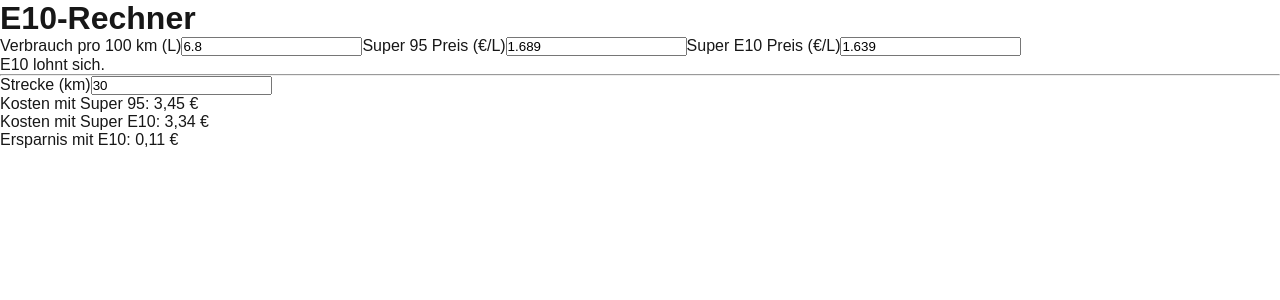
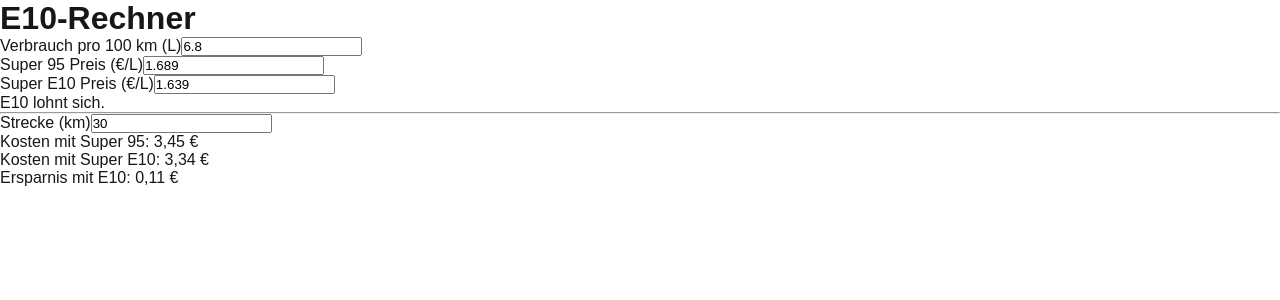
Before and after one commit to yatamci/E10-Rechner, a Next.js app: page / in a window 1280 px wide. Shown: the top 300 px of the page. Built offline with nearby package versions, Linux system fonts and the light colour scheme.

Commit message:
fix: Layout gefixt und Dezimalzeichen lokalisiert

```diff
--- a/app/page.tsx
+++ b/app/page.tsx
@@ -22,51 +22,59 @@ export default function Home() {
     ergebnis = 'E10 ist teurer als Super 95.';
   }
 
-  const formatEuro = (wert: number) =>
-    wert.toFixed(2).replace('.', ',');
+  // Hilfsfunktion für Komma statt Punkt
+  const formatEuro = (wert: number) => wert.toFixed(2).replace('.', ',');
 
   return (
     <main className="flex min-h-screen flex-col items-center justify-start p-4">
       <h1 className="text-4xl font-bold mb-8">E10-Rechner</h1>
 
-      <label className="mb-1">Verbrauch pro 100 km (L)</label>
+      <div className="flex flex-col items-start mb-4">
+        <label>Verbrauch pro 100 km (L)</label>
         <input
           type="number"
           step="0.1"
           value={verbrauch}
           onChange={(e) => setVerbrauch(parseFloat(e.target.value))}
-        className="mb-4 p-2 border rounded w-40"
+          className="p-2 border rounded w-40"
         />
+      </div>
 
-      <label className="mb-1">Super 95 Preis (€/L)</label>
+      <div className="flex flex-col items-start mb-4">
+        <label>Super 95 Preis (€/L)</label>
         <input
           type="number"
           step="0.001"
           value={preis95}
           onChange={(e) => setPreis95(parseFloat(e.target.value))}
-        className="mb-4 p-2 border rounded w-40"
+          className="p-2 border rounded w-40"
         />
+      </div>
 
-      <label className="mb-1">Super E10 Preis (€/L)</label>
+      <div className="flex flex-col items-start mb-6">
+        <label>Super E10 Preis (€/L)</label>
         <input
           type="number"
           step="0.001"
           value={preisE10}
           onChange={(e) => setPreisE10(parseFloat(e.target.value))}
-        className="mb-6 p-2 border rounded w-40"
+          className="p-2 border rounded w-40"
         />
+      </div>
 
       <div className="mb-2">{ergebnis}</div>
 
       <hr className="w-full my-6" />
 
-      <label className="mb-1">Strecke (km)</label>
+      <div className="flex flex-col items-start mb-4">
+        <label>Strecke (km)</label>
         <input
           type="number"
           value={strecke}
           onChange={(e) => setStrecke(parseFloat(e.target.value))}
-        className="mb-4 p-2 border rounded w-40"
+          className="p-2 border rounded w-40"
         />
+      </div>
 
       <div className="mb-1">Kosten mit Super 95: {formatEuro(kosten95)} €</div>
       <div className="mb-1">Kosten mit Super E10: {formatEuro(kostenE10)} €</div>
```
Lines whose indentation alone changed are shown as unchanged.
